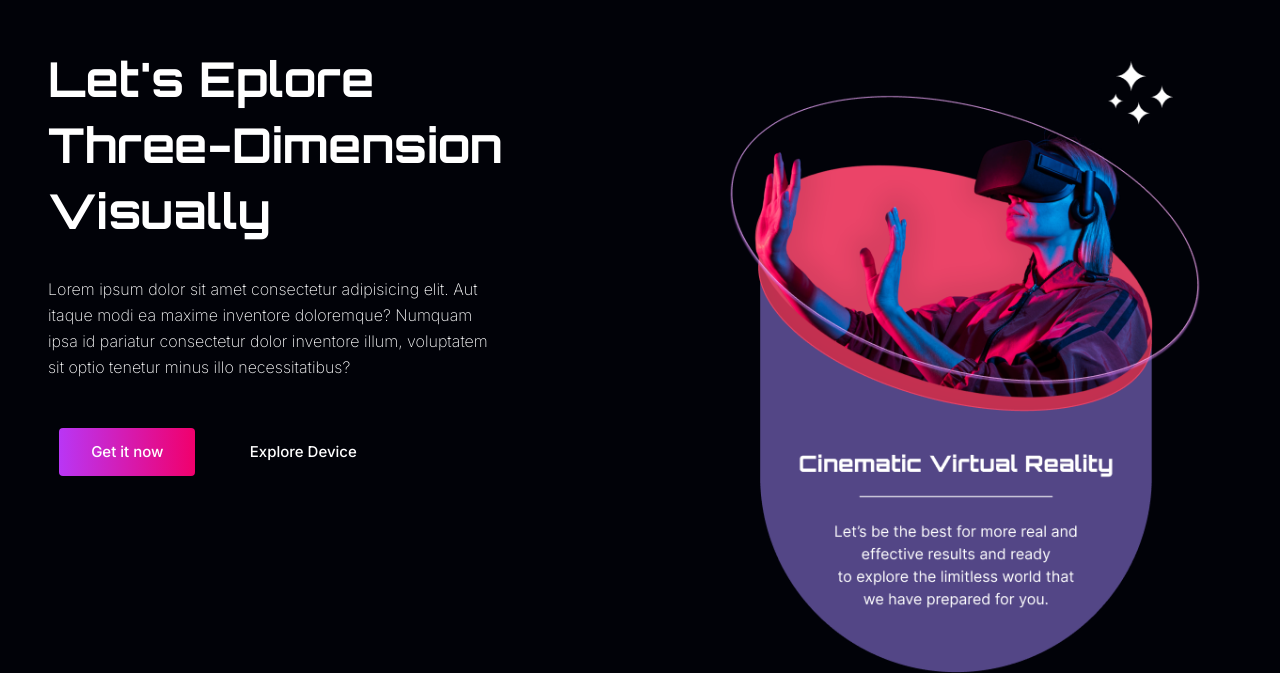
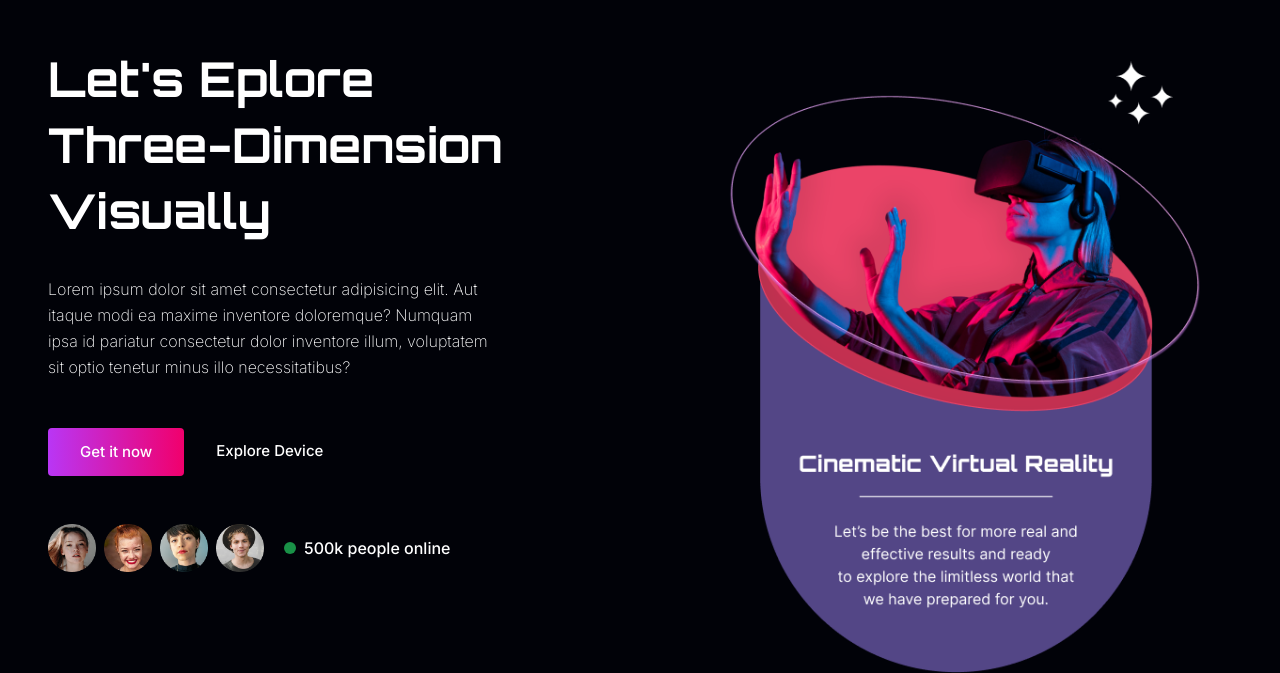
Before and after one commit to abhishekraj11303372/vr-page, a React (Create React App) app: page / in a window 1280 px wide. Shown: the part 146-819 px from the top of the page. Built offline with nearby package versions, Linux system fonts and the light colour scheme; the HTML template or start-up script is replaced by a standard one.

Commit message:
user added with react icon

```diff
--- a/src/components/Banner.js
+++ b/src/components/Banner.js
@@ -3,6 +3,7 @@ import React from 'react';
 import User from './Users'
 
 import Img from '../assets/img/banner-img.png'
+import Users from './Users';
 
 const Banner = () => {
   return (
@@ -12,10 +13,11 @@ const Banner = () => {
         <div>
           <h1 className='text-3xl font-bold mb-8 lg:text-5xl lg:leading-snug'>Let's Eplore <br/> Three-Dimension Visually</h1>
           <p className='font-secondary mb-12 max-w-[440px] mx-auto lg:mx-0'>Lorem ipsum dolor sit amet consectetur adipisicing elit. Aut itaque modi ea maxime inventore doloremque? Numquam ipsa id pariatur consectetur dolor inventore illum, voluptatem sit optio tenetur minus illo necessitatibus? </p>
-          <div className='flex items-center justify-around spacce-x-4 max-w-[320px] mx-auto mb-12 lg:space-x-8 lg:mx-0 lg-max-w-none'>
+          <div className='flex items-center justify-around spacce-x-4 max-w-[320px] mx-auto mb-12 lg:space-x-8 lg:mx-0 lg:max-w-none lg:justify-start'>
             <button className='btn'>Get it now</button>
-            <a href='#'>Explore Device</a>
+            <a className='border-b-2 border-transparent hover:border-white ease-out' href='#'>Explore Device</a>
           </div>
+          <Users/>
         </div>
         <div>
           <img src={Img} />
--- a/src/components/Users.js
+++ b/src/components/Users.js
@@ -1,7 +1,35 @@
 import React from 'react';
 
+import Avatar1 from '../assets/img/avt1.png'
+import Avatar2 from '../assets/img/avt2.png'
+import Avatar3 from '../assets/img/avt3.png'
+import Avatar4 from '../assets/img/avt4.png'
+
+import {BsFillCircleFill} from 'react-icons/bs'
+
 const Users = () => {
-  return <div>Users</div>;
+  return (
+    <div className='flex flex-col justify-center items-center space-x-5 space-y-2 lg:flex-row lg:space-y-0 lg:justify-start'>
+      <div className='flex space-x-2'>
+        <div className='w-12 h-12 rounded-full'>
+          <img src={Avatar1} />
+        </div>
+        <div className='w-12 h-12 rounded-full'>
+          <img src={Avatar2} />
+        </div>
+        <div className='w-12 h-12 rounded-full'>
+          <img src={Avatar3} />
+        </div>
+        <div className='w-12 h-12 rounded-full'>
+          <img src={Avatar4} />
+        </div>
+      </div>
+      <div className='flex items-center space-x-2 font-secondary font-medium'>
+        <BsFillCircleFill className='text-xs text-green-500 animate-pulse' />
+        <div>500k people online</div>
+      </div>
+    </div>
+  )
 };
 
 export default Users;
```
